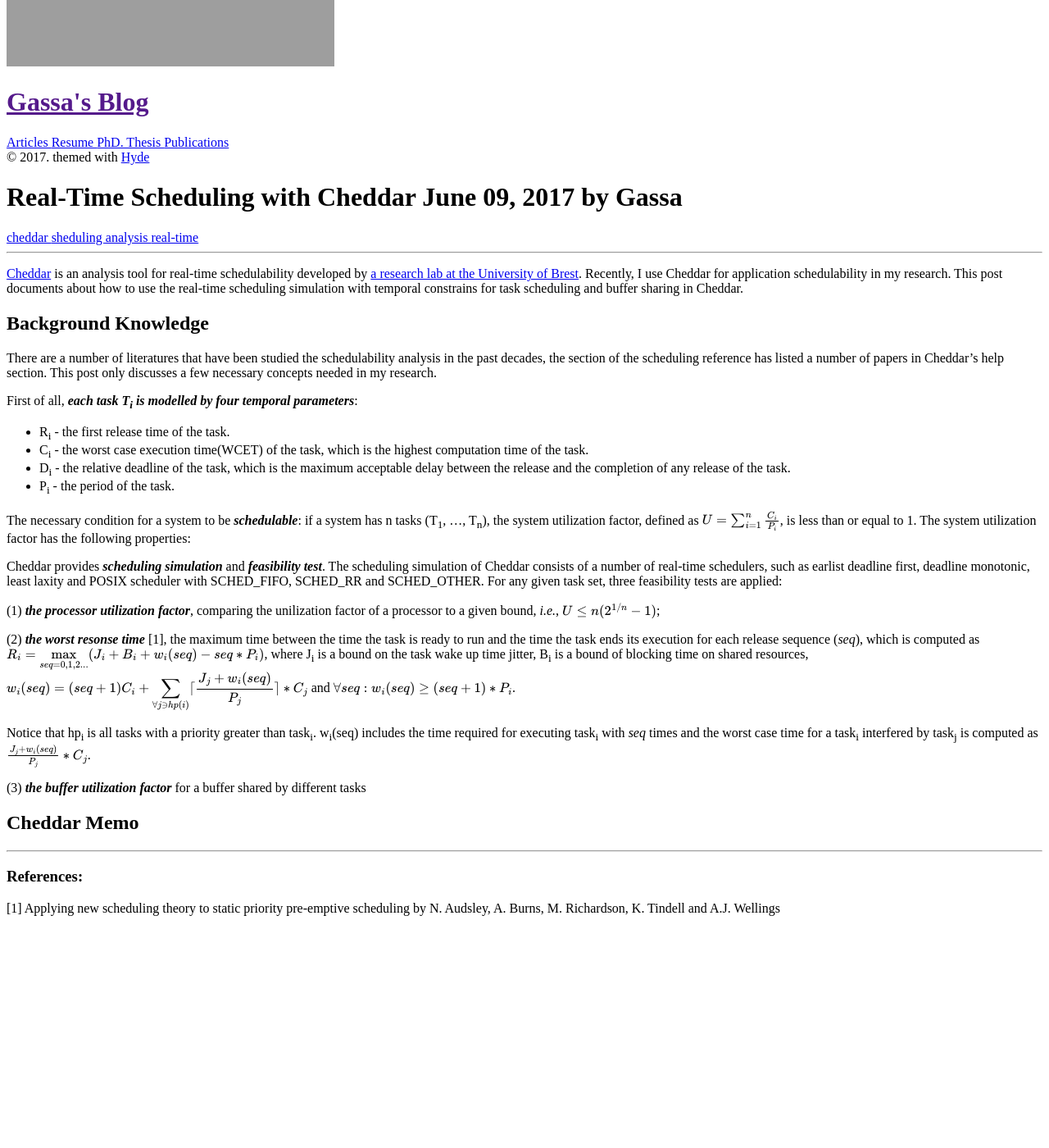
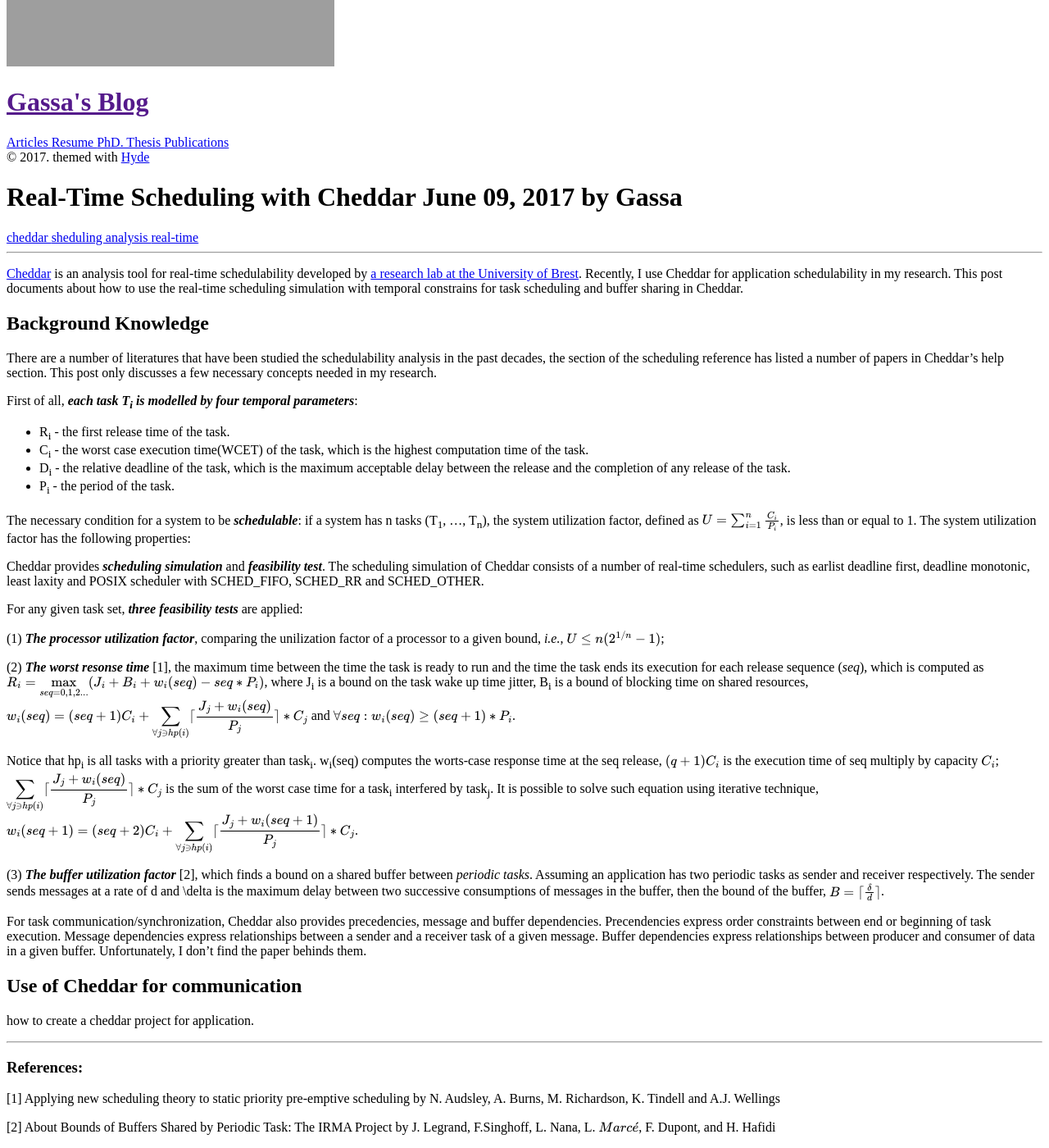
Before and after one commit to gassayy/gassa.github.io, a Jekyll site: the page built from _posts/2017-06-09-cheddar-notes.md, in a window 1280 px wide and 1400 px high, scrolled down 227 px. Shown: the whole window at 82% size. Built offline with Jekyll 4.4.1, drawn with Linux system fonts in a browser that asks for light colours; formulas are drawn with MathJax 3; before the commit the page ends 1360 px from its top, so only the background shows below that.

Commit message:
add real-time scheduling

```diff
--- a/_posts/2017-06-09-cheddar-notes.md
+++ b/_posts/2017-06-09-cheddar-notes.md
@@ -40,13 +40,14 @@
 Cheddar provides ***scheduling simulation*** and ***feasibility test***. The
 scheduling simulation of Cheddar consists of a number of real-time schedulers,
 such as earlist deadline first, deadline monotonic, least laxity and POSIX
-scheduler with SCHED_FIFO, SCHED_RR and SCHED_OTHER. For any given task set,
-three feasibility tests are applied:
+scheduler with SCHED_FIFO, SCHED_RR and SCHED_OTHER.
 
-(1) ___the processor utilization factor___, comparing the unilization factor of
+For any given task set, ***three feasibility tests*** are applied:
+
+(1) ___The processor utilization factor___, comparing the unilization factor of
 a processor to a given bound, *i.e.*, $$ U \leq n(2^{1/n}-1)$$;
 
-(2) ___the worst resonse time___ [1], the maximum time between the time the
+(2) ___The worst resonse time___ [1], the maximum time between the time the
 task is ready to run and the time the task ends its execution for each release
 sequence (*seq*), which is computed as $$ R_{i} = \displaystyle
 \max_{seq=0,1,2...} (J_{i} + B_{i} + w_{i}(seq) - seq * P_{i}) $$, where
@@ -57,20 +58,38 @@
 (seq+1) * P_{i} $$.
 
 Notice that hp<sub>i</sub> is all tasks with a priority greater than
-task<sub>i</sub>. w<sub>i</sub>(seq) includes the time required for executing
-task<sub>i</sub> with *seq* times and the worst case time for a
-task<sub>i</sub> interfered by task<sub>j</sub> is computed as $$\frac{J_{j} +
-w_{i}(seq)}{P_{j}} * C_{j} $$.
+task<sub>i</sub>. w<sub>i</sub>(seq) computes the worts-case response time at
+the seq release, $$ (q+1)C_{i} $$ is the execution time of seq multiply by
+capacity $$ C_{i} $$; $$ \displaystyle \sum_{\forall j \ni hp(i)} \lceil
+\frac{J_{j} + w_{i}(seq)}{P_{j}} \rceil * C_{j} $$ is the sum of the worst case
+time for a task<sub>i</sub> interfered by task<sub>j</sub>. It is possible to
+solve such equation using iterative technique, $$ w_{i}(seq+1) = (seq+2)C_{i} +
+\displaystyle \sum_{\forall j \ni hp(i)} \lceil \frac{J_{j} +
+w_{i}(seq+1)}{P_{j}} \rceil * C_{j} $$.
 
-(3) ___the buffer utilization factor___ for a buffer shared by different tasks
+(3) ___The buffer utilization factor___ [2], which finds a bound on a shared
+buffer between *periodic tasks*. Assuming an application has two periodic tasks
+as sender and receiver respectively. The sender sends messages at a rate of d
+and \delta is the maximum delay between two successive consumptions of messages
+in the buffer, then the bound of the buffer, $$ B = \lceil \frac{\delta}{d}
+\rceil $$.
 
+For task communication/synchronization, Cheddar also provides  precedencies,
+message and buffer dependencies. Precendencies express order constraints
+between end or beginning of task execution. Message dependencies express
+relationships between a sender and a receiver task of a given message. Buffer
+dependencies express relationships between producer and consumer of data in a
+given buffer. Unfortunately, I don't find the paper behinds them.
 
+## Use of Cheddar for communication
 
-
-## Cheddar Memo
+how to create a cheddar project for application.
 
 
 ---
 ### References:
 [1] Applying new scheduling theory to static priority pre-emptive scheduling by
 N. Audsley, A. Burns, M. Richardson, K. Tindell and A.J. Wellings
+
+[2] About Bounds of Buffers Shared by Periodic Task: The IRMA Project by
+J. Legrand, F.Singhoff, L. Nana, L. $$ Marc\acute{e} $$, F. Dupont, and H. Hafidi
```
Also changed, not shown: _posts/2013-04-20-real-time-scheduling.md (added, +19 -0 lines), _posts/2016-05-03-functional-program-2.md (added, +9 -0 lines), _posts/2017-04-30-functional-program-1.md (+2 -2 lines).
